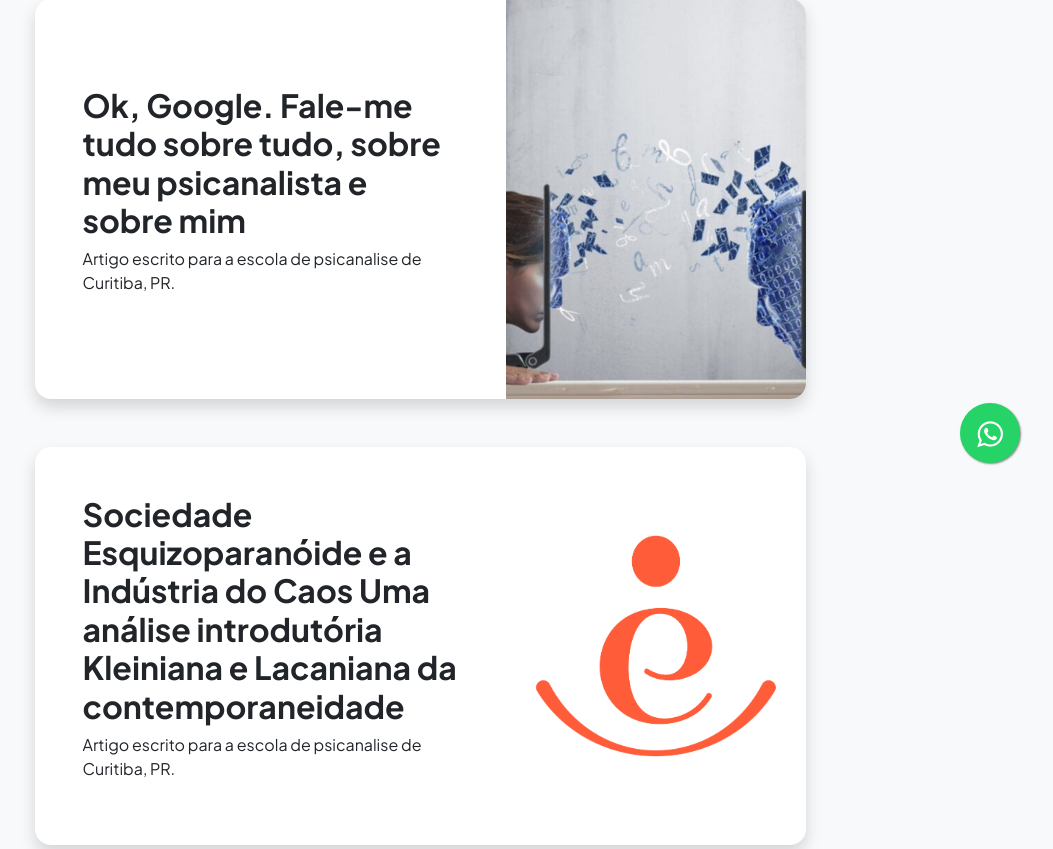
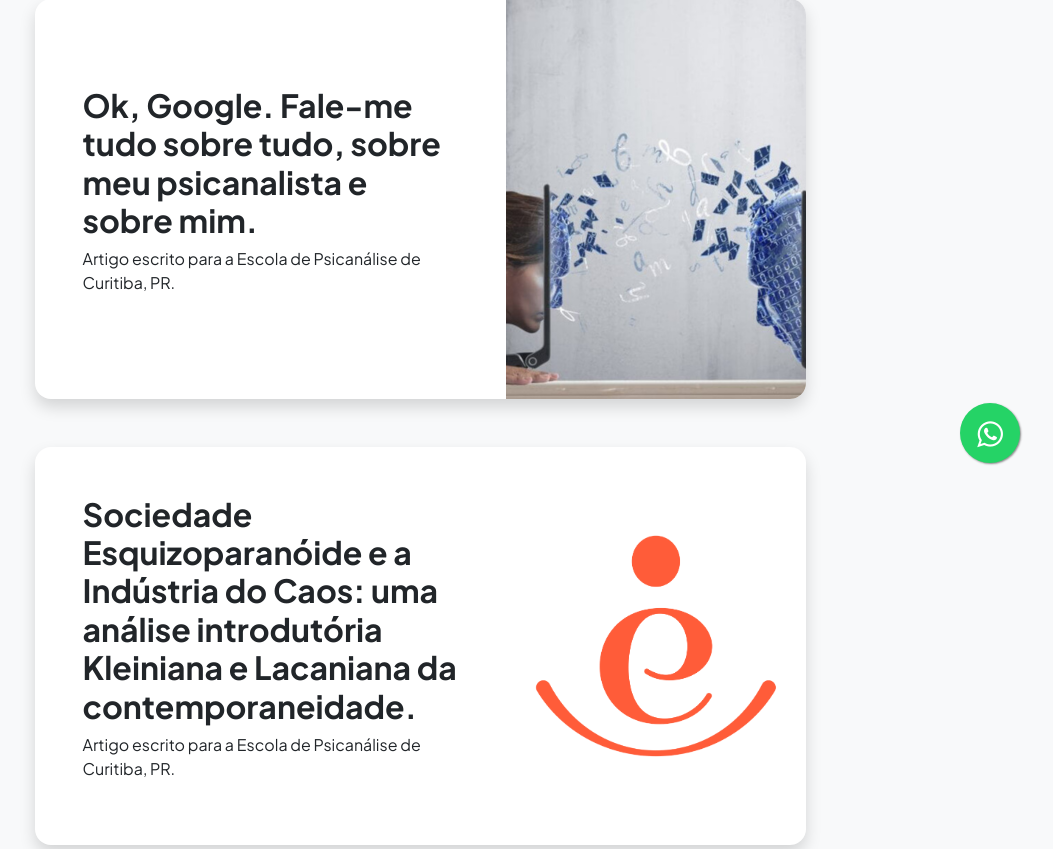
Before and after one commit to emorycardozo/hellen-homepage, a Flask app: page /artigos in a window 1280 px wide. Shown: the part 297-1146 px from the top of the page, without its empty margins (220-1273 px from the left). Run offline with Flask 2, Linux system fonts and the light colour scheme; some libraries are stand-ins or nearby versions.

Commit message:
corrige grafia

```diff
--- a/templates/artigos.html
+++ b/templates/artigos.html
@@ -90,8 +90,8 @@
                                 <div class="d-flex align-items-center">
                                     <div class="p-5">
                                         <h2 class="fw-bolder">Ok, Google. Fale-me tudo sobre tudo, sobre meu
-                                            psicanalista e sobre mim</h2>
-                                        <p>Artigo escrito para a escola de psicanalise de Curitiba, PR.</p>
+                                            psicanalista e sobre mim.</h2>
+                                        <p>Artigo escrito para a Escola de Psicanálise de Curitiba, PR.</p>
                                     </div>
                                     <img class="img-fluid"
                                         src="static/assets/Ok-Google-Fale-me-tudo-sobre-tudo-sobre-meu-psicanalista-e-sobre-mim.png"
@@ -105,9 +105,9 @@
                             <div class="card-body p-0">
                                 <div class="d-flex align-items-center">
                                     <div class="p-5">
-                                        <h2 class="fw-bolder">Sociedade Esquizoparanóide e a Indústria do Caos
-                                            Uma análise introdutória Kleiniana e Lacaniana da contemporaneidade</h2>
-                                        <p>Artigo escrito para a escola de psicanalise de Curitiba, PR.</p>
+                                        <h2 class="fw-bolder">Sociedade Esquizoparanóide e a Indústria do Caos:
+                                            uma análise introdutória Kleiniana e Lacaniana da contemporaneidade.</h2>
+                                        <p>Artigo escrito para a Escola de Psicanálise de Curitiba, PR.</p>
                                     </div>
                                     <img class="img-fluid" src="static/assets/elemento-hellen-monarcha-md.png"
                                         width="300em" alt="elemento-hellen-monarcha" />
```
